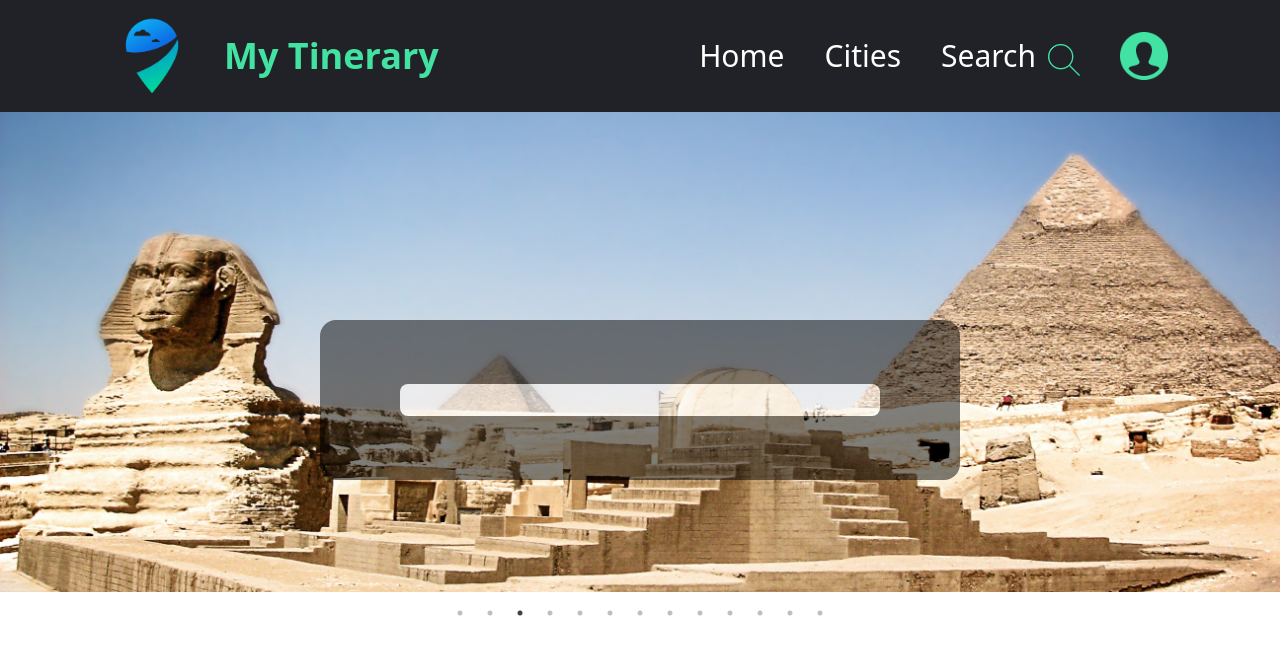
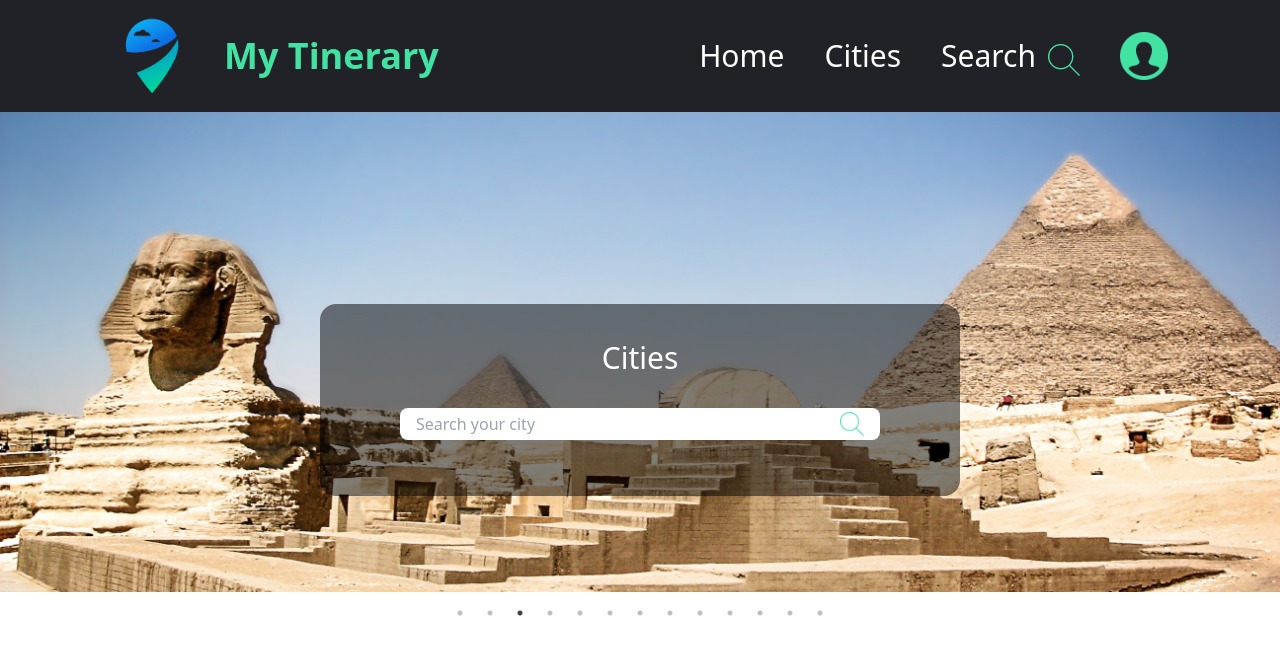
Before and after one commit to arielgonzalezayala/my-itinerary-grupo-rojo, a React (Vite) app: page /cities in a window 1280 px wide. Shown: the top 654 px of the page. Built offline with nearby package versions, Linux system fonts and the light colour scheme.

Commit message:
Cities-Search

```diff
--- a/src/Components/Navbar.jsx
+++ b/src/Components/Navbar.jsx
@@ -1,6 +1,6 @@
 import { useState } from 'react';
 import logo from '../assets/logo.png';
-import Search from '../assets/iconmonstr-search-thin-240.png';
+import Search from '../assets/icon-search.png';
 import login from '../assets/iconmonstr-user-20-240.png';
 
 function Navbar() {
--- a/src/Components/SearchCities.jsx
+++ b/src/Components/SearchCities.jsx
@@ -1,8 +1,14 @@
+import Search from '../assets/icon-search.png';
+
 const SearchCities = () => {
   return (
-    <div className="absolute left-1/2 top-1/2 transform -translate-x-1/2 -translate-y-1/2 w-[40rem] h-[10rem] bg-black rounded-2xl z-10 opacity-50">
-      <div className=" flex justify-center items-center h-[10rem]">
-        <div className="h-[2rem] w-[30rem] rounded-lg bg-zinc-50"></div>
+    <div className="absolute left-1/2 top-1/2 transform -translate-x-1/2 -translate-y-1/2 w-[40rem] h-[12rem] bg-black rounded-2xl z-10 bg-opacity-50">
+      <div className="flex flex-col justify-center items-center h-[10rem]">
+        <h1 className="text-white	text-3xl my-8">Cities</h1>
+        <div style={{ backgroundColor: 'white' }} className="h-[2rem] w-[30rem] rounded-lg mb-5 flex items-center justify-between">
+          <input className='focus:outline-none ml-4' type="text" placeholder='Search your city' />
+          <img className='w-6 h-6 mr-4' src={Search} alt="logo search" />
+        </div>
       </div>
     </div>
   );
--- a/src/Pages/Cities.jsx
+++ b/src/Pages/Cities.jsx
@@ -9,6 +9,7 @@ function Cities() {
       <div className="flex justify-center items-center w-screen">
         <Carrusel />
         <SearchCities />
+
       </div>
     </>
   );
```
Also changed, not shown: src/assets/icon-search.png (renamed from src/assets/iconmonstr-search-thin-240.png).
